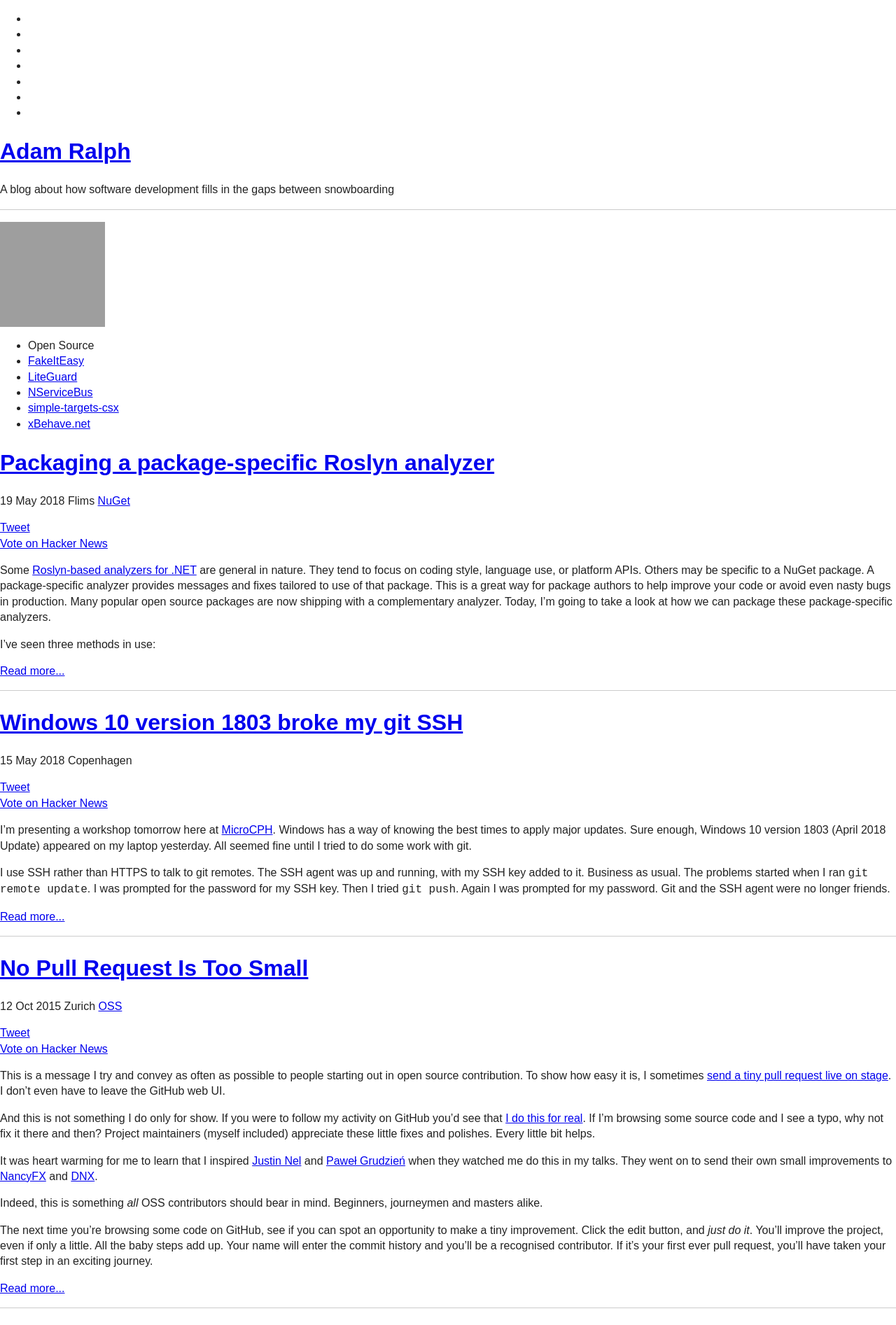
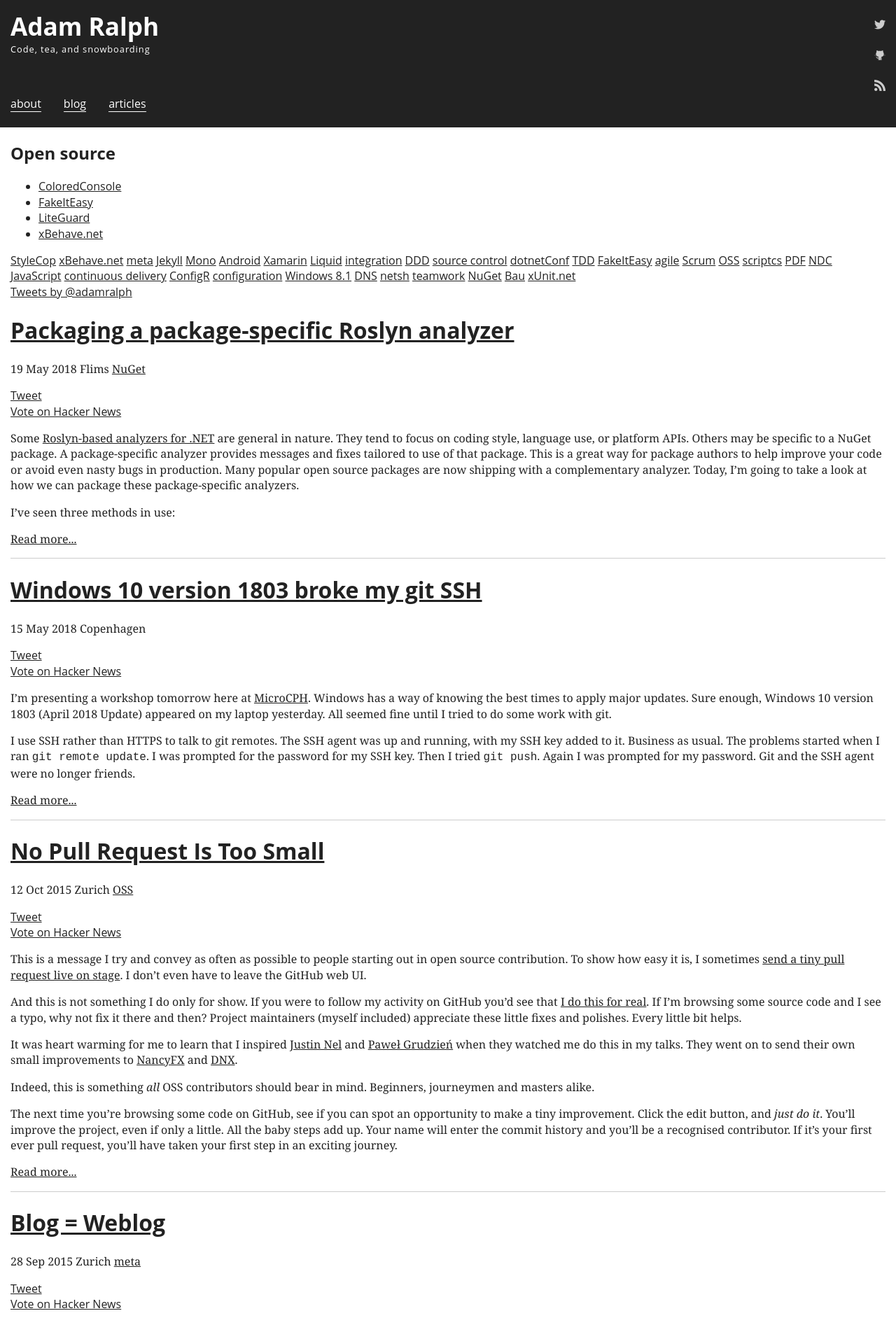
Before and after one commit to adamralph/adamralph.github.com, a Jekyll site: the page built from index.html, in a window 1280 px wide. Shown: the top 1893 px of the page at 70% size. Built offline with Jekyll 4.4.1, drawn with Linux system fonts in a browser that asks for light colours; a script that is not in the unit is left out; comment, search, counter and statistics services are not loaded; some of the changed text lies outside the part shown; grey boxes are pictures that could not be loaded.

```diff
--- a/_layouts/default.html
+++ b/_layouts/default.html
@@ -1,5 +1,6 @@
 <!DOCTYPE html>
 <html dir="ltr" lang="en-US">
+
 <head>
   <meta charset="UTF-8" />
   <meta name="viewport" content="width=device-width, initial-scale=1.0" />
@@ -30,124 +31,57 @@
   <link rel="alternate" type="application/atom+xml" title="adamralph.com atom feed" href="/feed/" />
   <link rel="stylesheet" href="/css/normalize.css" />
   <link rel="stylesheet" href="/css/main.css" />
+  <link rel="stylesheet" href="/css/default.css" />
   <!--<link rel="stylesheet" href="/css/h5h-n.css" />-->
 </head>
+
 <body>
-    <div class="container">
-      <div class="container-fluid">
-        <div class="masthead">
-          <ul class="nav nav-pills pull-right">
-            <li>
-              <a href="/" title="home">
-                <i class="fa fa-home fa-lg"></i>
-              </a>
-            </li>
-            <li>
-              <a href="http://twitter.com/adamralph" title="follow me on Twitter">
-                <i class="fa fa-twitter fa-lg"></i>
-              </a>
-            </li>
-            <li>
-              <a href="https://mastodon.network/web/accounts/25045" title="follow me on Mastodon">
-                <i class="fa fa-circle-o fa-lg"></i>
-              </a>
-            </li>
-            <li>
-              <a href="http://github.com/adamralph/" title="follow me on GitHub">
-                <i class="fa fa-github fa-lg"></i>
-              </a>
-            </li>
-            <li>
-              <a href="/archive/" title="archive">
-                <i class="fa fa-list fa-lg"></i>
-              </a>
-            </li>
-            <li>
-              <a href="/feed" title="feed">
-                <i class="fa fa-rss fa-lg"></i>
-              </a>
-            </li>
-            <li>
-              <a href="/about/" title="about me">
-                <i class="fa fa-info fa-lg"></i>
-              </a>
-            </li>
+  <header class="clearfix">
+    <div id="div-header-left">
+      <h1><a href="/" title="Home">Adam Ralph</a></h1>
+      <p>Code, tea, and snowboarding</p>
+      <nav id="nav-pages">
+        <h2 class="visuallyhidden">Pages</h2>
+        <ul class="clearfix">
+          <li><a href="/about/" title="about me">About</a></li>
+          <li><a href="/archive/" title="blog">Blog</a></li>
+          <li><a href="/tags/" title="articles">Articles</a></li>
         </ul>
-          <a href="/" title="Home"><h1>Adam Ralph</h1></a>
-          <div id="site-description">
-            <p>A blog about how software development fills in the gaps between snowboarding</p>
+      </nav>
     </div>
+    <div id="div-header-right">
+      <nav id="nav-links">
+        <h2 class="visuallyhidden">Links</h2>
+        <ul>
+          <li><a id="twitter" href="http://twitter.com/adamralph" title="follow me on Twitter"><img src="/img/twitter-cccccc-32.png" width="16" alt="Twitter" /></a></li>
+          <li><a id="github" href="http://github.com/adamralph/" title="follow me on GitHub"><img src="/img/github-6-cccccc-32.png" width="16" alt="GitHub" /></a></li>
+          <li><a id="feed" href="/feed" title="feed"><img src="/img/rss-cccccc-32.png" width="16" alt="Feed" /></a></li>
+        </ul>
+      </nav>
     </div>
-        <hr />
-        <div class="row-fluid">
-          <div id="side" class="span2">
-            <div id="logo-panel">
-              <a href="/about/" title="About me">
-                <img id="logo" src="http://www.gravatar.com/avatar/78e6cdb8bf24413c4576e496e4d05fce?s=150" alt="Adam Ralph" width="150" height="150" />
-              </a>
-            </div>
-            <div class="sidebar-nav">
-              <ul class="nav nav-list">
-                <li class="nav-header">Open Source</li>
-                <li>
-                  <a href="https://fakeiteasy.github.io/">FakeItEasy</a>
-                </li>
-                <li>
-                  <a href="https://github.com/liteguard/liteguard/">LiteGuard</a>
-                </li>
-                <li>
-                  <a href="https://github.com/Particular/NServiceBus/">NServiceBus</a>
-                </li>
-                <li>
-                  <a href="https://github.com/adamralph/simple-targets-csx/">simple-targets-csx</a>
-                </li>
-                <li>
-                  <a href="http://xbehave.github.io/">xBehave.net</a>
-                </li>
-              </ul>
-            </div>
-          </div>
-          <div id="content" class="span8">
-  {{ content }}
-          </div>
-          <div id="side2" class="span2">
-            <div id="tags">
-              {% for tag in site.tags %}
-              <a href="/tags/#{{ tag[0] | replace:' ','%20' }}">{{ tag[0] }}</a><span> </span>
-              {% endfor %}
-            </div>
-            <div id="tweets">
-              <a class="twitter-timeline" href="https://twitter.com/adamralph" data-widget-id="296522059847172096">Tweets by @adamralph</a>
-              <script>!function(d,s,id){var js,fjs=d.getElementsByTagName(s)[0],p=/^http:/.test(d.location)?'http':'https';if(!d.getElementById(id)){js=d.createElement(s);js.id=id;js.src=p+"://platform.twitter.com/widgets.js";fjs.parentNode.insertBefore(js,fjs);}}(document,"script","twitter-wjs");</script>
-            </div>
-          </div>
-        </div>
-        <hr />
-        <div class="footer">
-          <p><a rel="license" href="http://creativecommons.org/licenses/by/4.0/"><img alt="Creative Commons Licence" src="https://i.creativecommons.org/l/by/4.0/88x31.png" /></a><br />Adam Ralph Blog posts by Adam Ralph are licensed under a <a rel="license" href="http://creativecommons.org/licenses/by/4.0/">Creative Commons Attribution 4.0 International License</a>.</p>
+  </header>
+  <main>
+{{content}}  </main>
+  <footer>
+    <p>All content licensed under the <a rel="license" href="http://creativecommons.org/licenses/by/4.0/">Creative Commons Attribution 4.0 International License</a>.</p>
+    <a rel="license" href="http://creativecommons.org/licenses/by/4.0/"><img alt="Creative Commons Licence" src="https://i.creativecommons.org/l/by/4.0/88x31.png" /></a>
     <p>Disclaimer: The opinions expressed herein are my own personal opinions and do not represent my employer’s view in any way.</p>
-          <p>Powered by <a href="http://pages.github.com/">GitHub Pages</a> and <a href="http://jekyllrb.com/">jekyll</a>.
-          </p>
-          <p>
-            <a href="https://github.com/adamralph/adamralph.github.com">Fork me on GitHub</a>.
-          </p>
-        </div>
-      </div>
-    </div>
+    <p>Powered by <a href="http://pages.github.com/">GitHub Pages</a> and <a href="http://jekyllrb.com/">Jekyll</a>.</p>
+    <p><a href="https://github.com/adamralph/adamralph.github.com">Fork me on GitHub</a>.</p>
+  </footer>
   <script type="text/javascript">
-
       var _gaq = _gaq || [];
       _gaq.push(['_setAccount', 'UA-9261591-1']);
       _gaq.push(['_setDomainName', 'adamralph.com']);
       _gaq.push(['_setAllowLinker', true]);
       _gaq.push(['_trackPageview']);
 
-      (function() {
+      (function () {
         var ga = document.createElement('script'); ga.type = 'text/javascript'; ga.async = true;
         ga.src = ('https:' == document.location.protocol ? 'https://ssl' : 'http://www') + '.google-analytics.com/ga.js';
         var s = document.getElementsByTagName('script')[0]; s.parentNode.insertBefore(ga, s);
       })();
-
     </script>
 </body>
+
 </html>
--- /dev/null
+++ b/css/default.css
@@ -0,0 +1,102 @@
+html {
+    box-sizing: border-box;
+    font-family: 'Open Sans', Calibri, Candara, Arial, sans-serif;
+}
+
+*, *:before, *:after {
+    box-sizing: inherit;
+}
+
+body > * {
+    padding-left: 15px;
+    padding-right: 15px;
+}
+
+body > header {
+    background: #222;
+    color: #fff;
+    padding-top: 1px;
+    padding-bottom: 1px;
+}
+
+body > header > div#div-header-left {
+    float: left;
+}
+
+body > header > div#div-header-right {
+    float: right;
+}
+
+body > header h1 {
+    font-size: 2.2em;
+    margin-top: 0.33em;
+    margin-bottom: 0em;
+}
+
+body > header h1 a {
+    text-decoration: none;
+}
+
+body > header p {
+    display: block;
+    font-size: 0.8em;
+    margin-top: 0em;
+    margin-bottom: 4.5em;
+    letter-spacing: 0.075em;
+}
+
+body > header nav ul {
+    list-style-type: none;
+    padding: 0px;
+    margin-bottom: 1.33em;
+}
+
+body > header nav#nav-pages ul li {
+    float: left;
+    text-transform: lowercase;
+}
+
+body > header nav#nav-pages ul li:not(:last-child) {
+    margin-right: 2em;
+}
+
+body > header nav#nav-pages ul li a {
+    display: inline-block;
+    position: relative;
+    padding-bottom: 0px;
+    text-decoration: none;
+}
+
+body > header nav#nav-pages ul li a:after {
+    content: "";
+    position: absolute;
+    width: 100%;
+    bottom: 0;
+    left: 0;
+    border-bottom: 1px solid #fff;
+}
+
+body > header nav#nav-links ul {
+    list-style-type: none;
+    margin-top: 1.33em;
+}
+
+body > header nav#nav-links ul li:not(:last-child) {
+    margin-bottom: 1.33em;
+}
+
+body > footer {
+    background: #eee;
+    color: #555;
+    font-size: 0.8em;
+    padding-top: 1px;
+    padding-bottom: 1px;
+}
+
+main p {
+    font-family: Cambria, Cochin, Georgia, Times, 'Times New Roman', serif;
+}
+
+a {
+    color: inherit;
+}
--- a/index.html
+++ b/index.html
@@ -2,6 +2,26 @@
 layout: default
 title: Adam Ralph
 ---
+<aside>
+  <h2>Open source</h2>
+  <ul>
+    <li><a href="https://github.com/colored-console/colored-console/">ColoredConsole</a></li>
+    <li><a href="https://fakeiteasy.github.io/">FakeItEasy</a></li>
+    <li><a href="https://github.com/liteguard/liteguard/">LiteGuard</a></li>
+    <li><a href="http://xbehave.github.io/">xBehave.net</a></li>
+  </ul>
+</aside>
+<div id="side2" class="span2">
+  <div id="tags">
+    {% for tag in site.tags %}
+    <a href="/tags/#{{ tag[0] | replace:' ','%20' }}">{{ tag[0] }}</a><span> </span>
+    {% endfor %}
+  </div>
+  <div id="tweets">
+    <a class="twitter-timeline" href="https://twitter.com/adamralph" data-widget-id="296522059847172096">Tweets by @adamralph</a>
+    <script>!function(d,s,id){var js,fjs=d.getElementsByTagName(s)[0],p=/^http:/.test(d.location)?'http':'https';if(!d.getElementById(id)){js=d.createElement(s);js.id=id;js.src=p+"://platform.twitter.com/widgets.js";fjs.parentNode.insertBefore(js,fjs);}}(document,"script","twitter-wjs");</script>
+  </div>
+</div>
 {% for post in site.posts limit:5 %}
 <h1><a href="{{ post.url | remove:'.html' }}">{{ post.title }}</a></h1>
 <p class="post-meta">
```
Also changed, not shown: lorem-ipsum.html (added, +11 -0 lines), img/github-6-cccccc-32.png (added), img/github-6-cccccc-48.png (added), img/glyphicons-halflings-white.png (deleted), img/glyphicons-halflings.png (deleted), img/rss-cccccc-32.png (added), img/rss-cccccc-48.png (added), img/twitter-cccccc-32.png (added), img/twitter-cccccc-48.png (added). Lines whose indentation alone changed are shown as unchanged.
